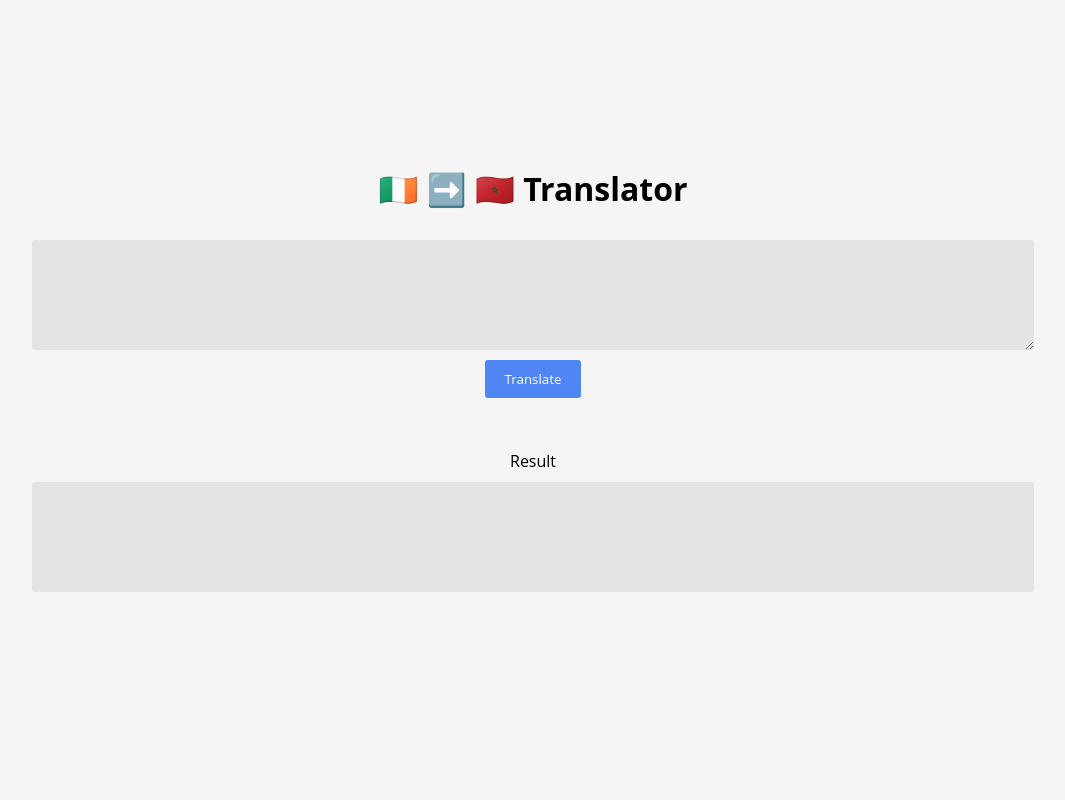
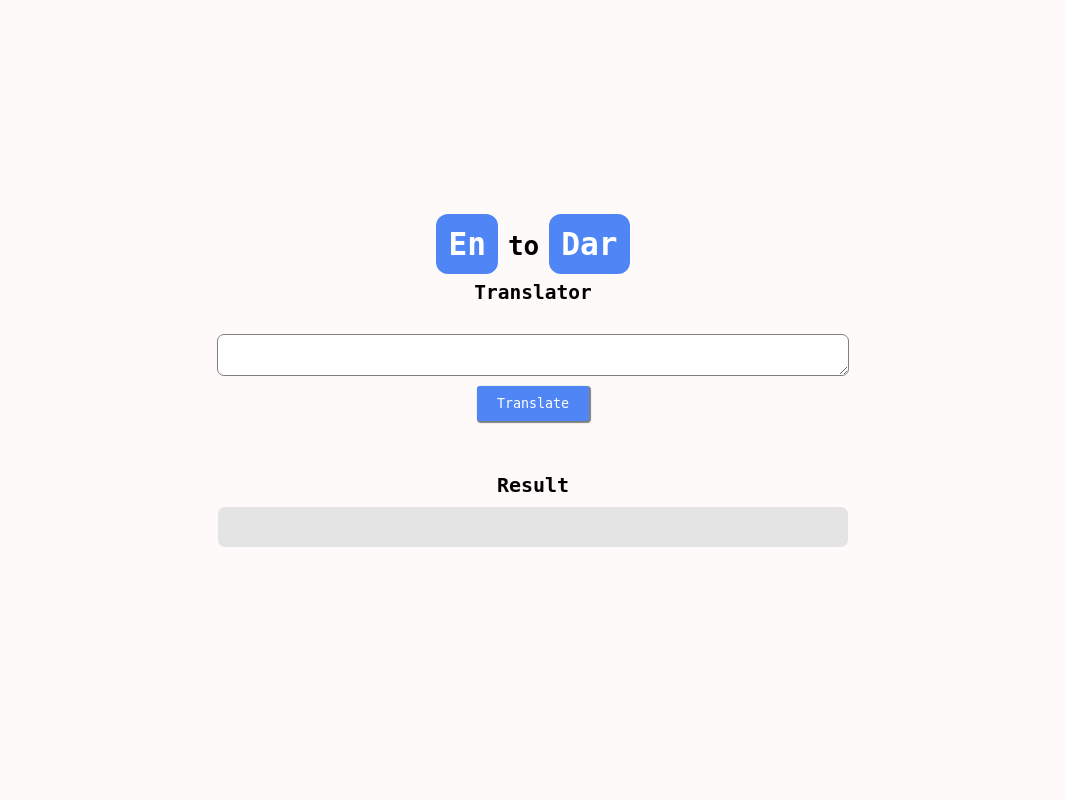
Before and after one commit to rayanrfd/translation-app, a FastAPI app: page / in a window 1280 px wide. Shown: the whole page, without its empty margins (107-1172 px from the left). Run offline with FastAPI, Linux system fonts and the light colour scheme.

```diff
--- a/static/styles.css
+++ b/static/styles.css
@@ -1,7 +1,7 @@
 * {
   margin: 0;
   padding: 0;
-  font-family: "Open Sans", sans-serif;
+  font-family: monospace;
 }
 
 h1 {
@@ -13,7 +13,7 @@ body {
   flex-direction: column;
   justify-content: center;
   height: 100vh;
-  background-color: #f5f5f5;
+  background-color: snow;
 }
 
 form {
@@ -26,14 +26,19 @@ form {
 
 textarea,
 p {
-  border-radius: 3px;
+  border-radius: 7px;
   border: none;
   background-color: #e4e4e4;
-  width: 80%;
-  height: 100px;
+  width: 50%;
+  height: 30px;
   margin: 10px 0;
   font-size: large;
   padding: 10px 0 0 10px;
+}
+
+#sourceLanguage {
+  background-color: #fff;
+  border: 1px solid grey;
 }
 
 .container {
@@ -52,4 +57,41 @@ p {
   border: none;
   border-radius: 3px;
   cursor: pointer;
+  font-family: monospace;
+  box-shadow: 1px 1px 1px 1px grey;
 }
+
+#translate-btn:active {
+  box-shadow: none;
+}
+
+#main-title {
+  display: flex;
+  justify-content: center;
+  align-items: center;
+  gap: 10px;
+}
+
+h2 {
+  text-align: center;
+  font-family: monospace;
+}
+
+.lang-label {
+  background-color: #4f85f4;
+  border-radius: 12px;
+  color: white;
+  font-family: monospace;
+  font-weight: bold;
+  font-size: 1.2em;
+  padding: 12px;
+  display: block;
+  margin-bottom: 10px;
+  transform: translateY(3px);
+}
+
+label {
+  font-family: monospace;
+  font-weight: bold;
+  font-size: 20px;
+}
--- a/templates/index.html
+++ b/templates/index.html
@@ -2,10 +2,11 @@
 <html>
   <head>
     <title>En-Dar Translate</title>
-    <link href="/static/styles.css" rel="stylesheet" />
+    <link href="/static/styles.css?v=1" rel="stylesheet" />
   </head>
   <body>
-    <h1>🇮🇪 ➡️ 🇲🇦 Translator</h1>
+    <h1 id="main-title"><span class="lang-label">En</span> to <span class="lang-label">Dar</span></h1>
+    <h2>Translator</h2>
     <div class="container">
       <form name="translationForm" method="post">
         <textarea
@@ -20,6 +21,6 @@
       <label>Result</label>
       <p id="result" name="result"></p>
     </div>
-    <script src="static/script.js"></script>
+    <script src="static/script.js?v=1"></script>
   </body>
 </html>
```
Also changed, not shown: 1 other file.
